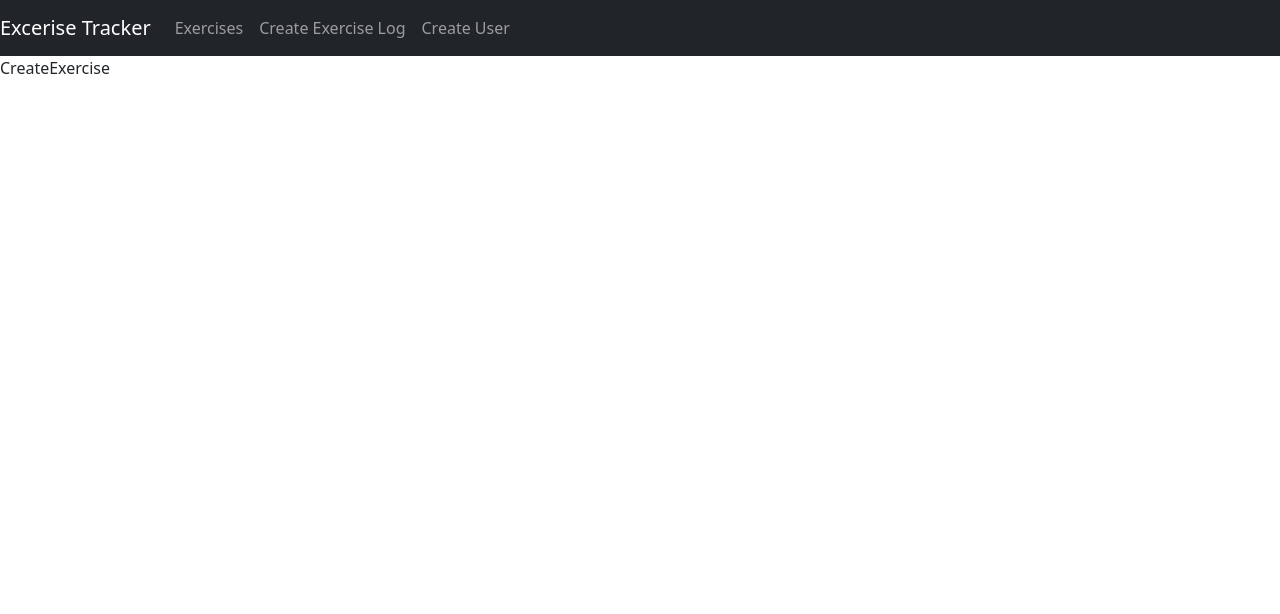
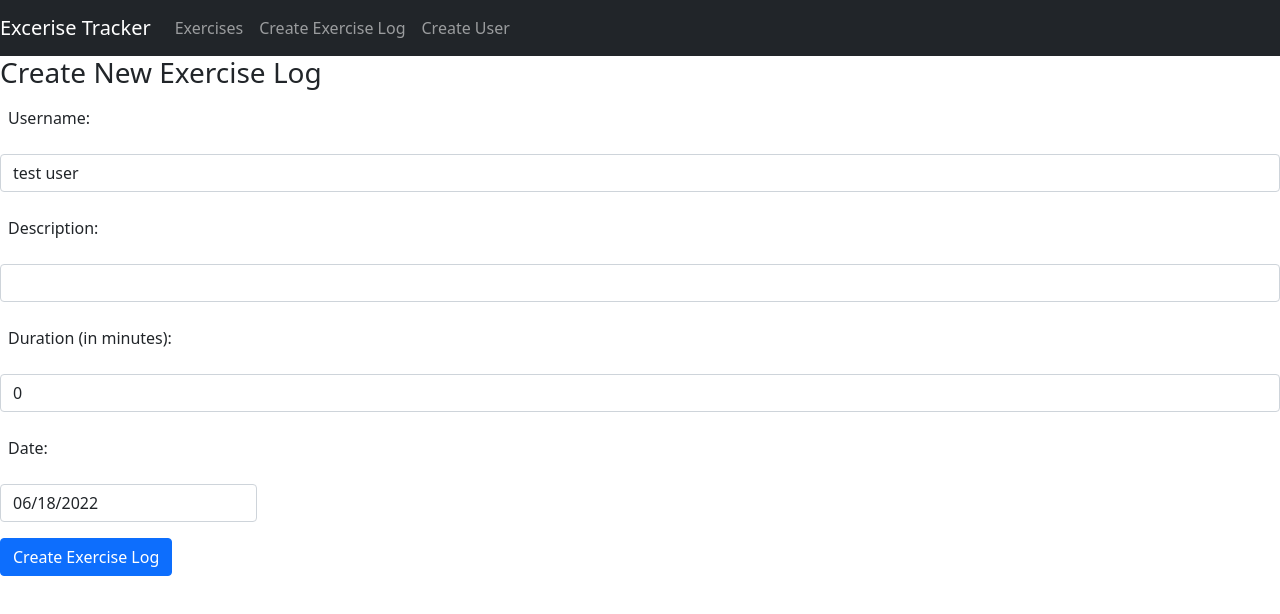
Before and after one commit to karananeja/exercise-tracker, a React (Create React App) app: page /create in a window 1280 px wide. Shown: the top 614 px of the page. Built offline with nearby package versions, Linux system fonts and the light colour scheme; the HTML template or start-up script is replaced by a standard one.

Commit message:
createExercise component

```diff
--- a/package.json
+++ b/package.json
@@ -8,6 +8,7 @@
     "@testing-library/user-event": "^13.5.0",
     "bootstrap": "^5.1.3",
     "react": "^18.1.0",
+    "react-datepicker": "^4.8.0",
     "react-dom": "^18.1.0",
     "react-router-dom": "^5.3.0",
     "react-scripts": "5.0.1",
--- a/src/components/CreateExercise.js
+++ b/src/components/CreateExercise.js
@@ -1,7 +1,109 @@
-import React from 'react';
+import React, { useEffect, useState } from 'react';
+import DatePicker from 'react-datepicker';
+import 'react-datepicker/dist/react-datepicker.css';
 
 const CreateExercise = () => {
-  return <div>CreateExercise</div>;
+  const [username, setUsername] = useState('');
+  const [description, setDescription] = useState('');
+  const [duration, setDuration] = useState(0);
+  const [date, setDate] = useState(new Date());
+  const [users, setUsers] = useState([]);
+
+  useEffect(() => {
+    setUsers(['test user', 'test user 2', 'test user 3']);
+    setUsername('test user');
+  }, []);
+
+  const onChangeUsername = (e) => {
+    setUsername(e.target.value);
+  };
+
+  const onChangeDescription = (e) => {
+    setDescription(e.target.value);
+  };
+
+  const onChangeDuration = (e) => {
+    setDuration(e.target.value);
+  };
+
+  const onChangeDate = (date) => {
+    setDate(date);
+  };
+
+  const onSubmit = (e) => {
+    e.preventDefault();
+
+    const exercise = {
+      username: username,
+      description: description,
+      duration: duration,
+      date: date,
+    };
+
+    console.log(exercise);
+  };
+
+  return (
+    <div>
+      <h3>Create New Exercise Log</h3>
+      <form onSubmit={onSubmit}>
+        <div className='form-group'>
+          <label className='p-2'>Username: </label>
+          <select
+            required
+            className='form-control mt-3 mb-3'
+            value={username}
+            onChange={(e) => onChangeUsername(e)}
+          >
+            {users.map((user) => {
+              return (
+                <option key={user} value={user}>
+                  {user}
+                </option>
+              );
+            })}
+          </select>
+        </div>
+        <div className='form-group'>
+          <label className='p-2'>Description: </label>
+          <input
+            type='text'
+            required
+            className='form-control mt-3 mb-3'
+            value={description}
+            onChange={(e) => onChangeDescription(e)}
+          />
+        </div>
+        <div className='form-group'>
+          <label className='p-2'>Duration (in minutes): </label>
+          <input
+            type='text'
+            required
+            className='form-control mt-3 mb-3'
+            value={duration}
+            onChange={(e) => onChangeDuration(e)}
+          />
+        </div>
+        <div className='form-group'>
+          <label className='p-2'>Date: </label>
+          <div>
+            <DatePicker
+              className='form-control mt-3 mb-3'
+              selected={date}
+              onChange={(date) => onChangeDate(date)}
+            />
+          </div>
+        </div>
+        <div className='form-group'>
+          <input
+            type='submit'
+            value='Create Exercise Log'
+            className='btn btn-primary'
+          />
+        </div>
+      </form>
+    </div>
+  );
 };
 
 export default CreateExercise;
```
Also changed, not shown: 1 other file (tests, documents, lock files or other folders).
